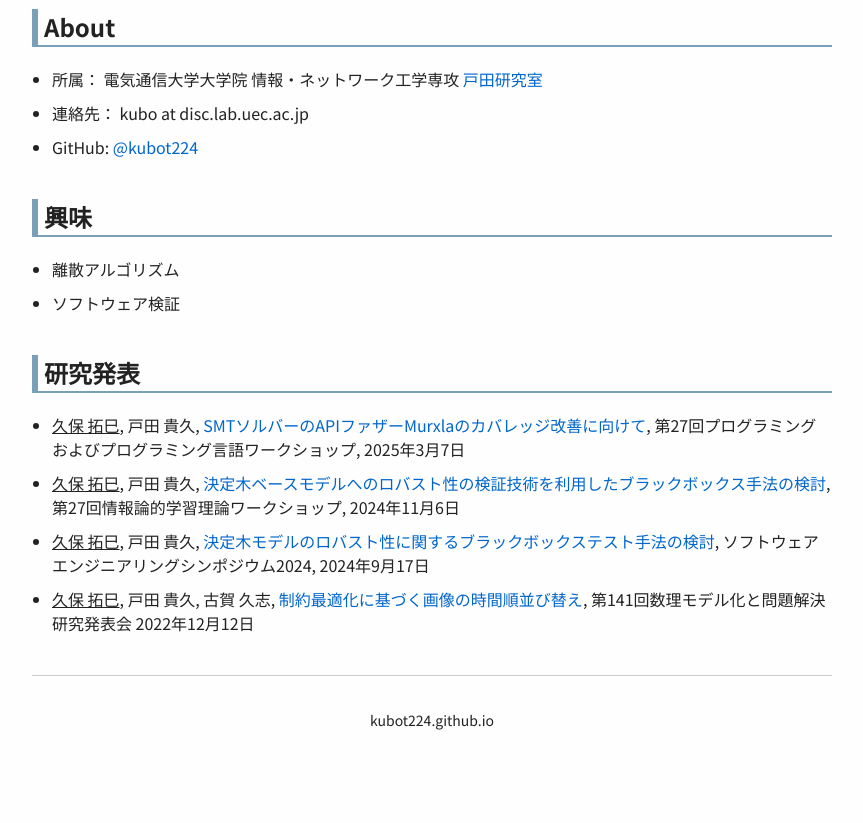
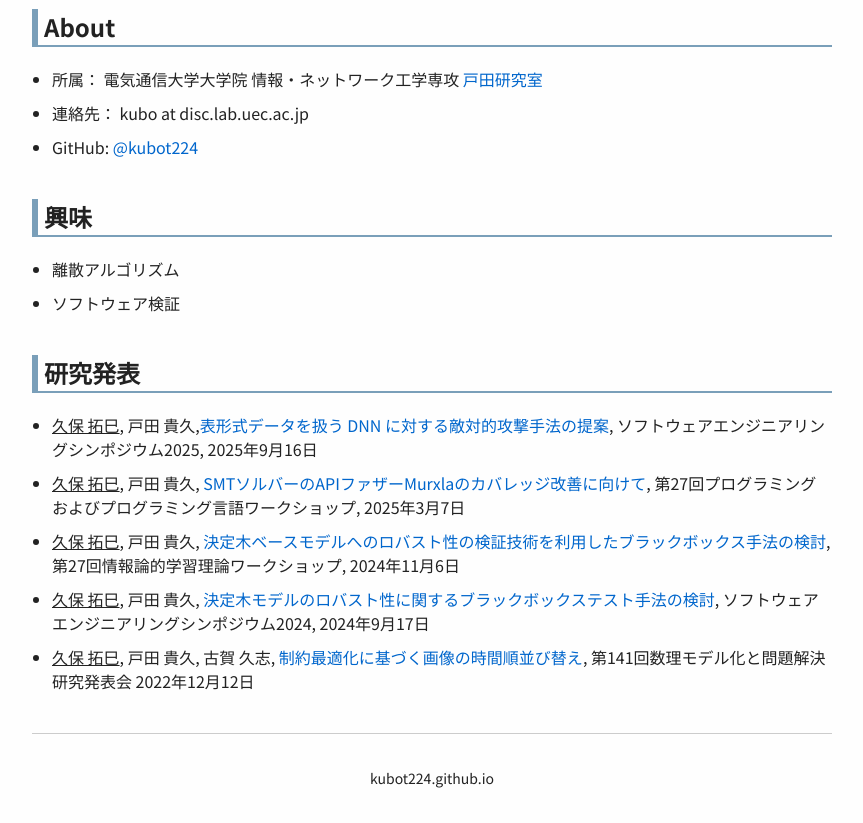
Before and after one commit to kubot224/kubot224.github.io, a plain HTML site: page index.html in a window 1280 px wide. Shown: the part 95-918 px from the top of the page, without its empty margins (208-1071 px from the left). Before the commit the page ends 860 px from the top, so only its background shows below. Drawn offline with Linux system fonts and the light colour scheme.

Commit message:
add SES2025

```diff
--- a/index.html
+++ b/index.html
@@ -37,6 +37,7 @@
 </ul>
 <h2>研究発表</h2>
 <ul>
+<li><span class="first-author">久保 拓巳</span>, 戸田 貴久,<a href="https://ses.sigse.jp/2025/program.html">表形式データを扱う DNN に対する敵対的攻撃手法の提案</a>, ソフトウェアエンジニアリングシンポジウム2025, 2025年9月16日</li>
 <li><span class="first-author">久保 拓巳</span>, 戸田 貴久, <a href="https://jssst-ppl.org/workshop/2025/program.html#pgroup-C">SMTソルバーのAPIファザーMurxlaのカバレッジ改善に向けて</a>, 第27回プログラミングおよびプログラミング言語ワークショップ, 2025年3月7日</li>
 <li><span class="first-author">久保 拓巳</span>, 戸田 貴久, <a href="https://ibisml.org/ibis2024/posters/#tue-e">決定木ベースモデルへのロバスト性の検証技術を利用したブラックボックス手法の検討</a>, 第27回情報論的学習理論ワークショップ, 2024年11月6日</li>
 <li><span class="first-author">久保 拓巳</span>, 戸田 貴久, <a href="https://ses.sigse.jp/2024/workshop.html#ws5">決定木モデルのロバスト性に関するブラックボックステスト手法の検討</a>, ソフトウェアエンジニアリングシンポジウム2024, 2024年9月17日</li>
```
